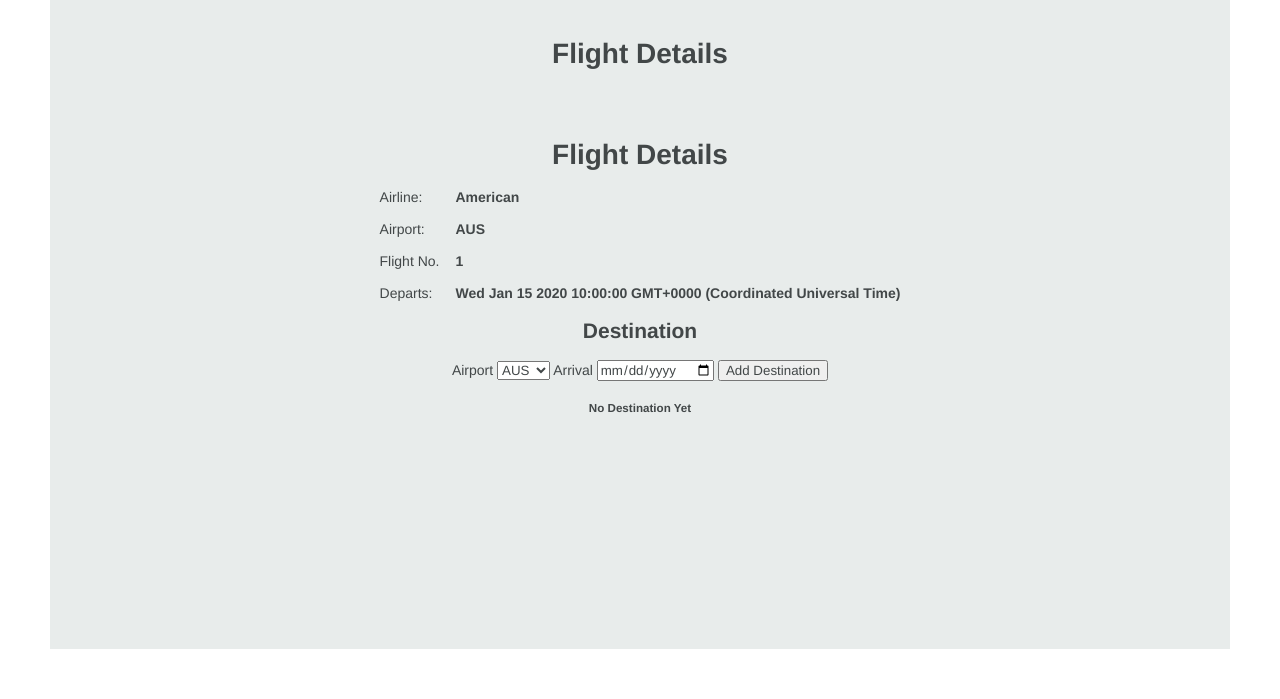
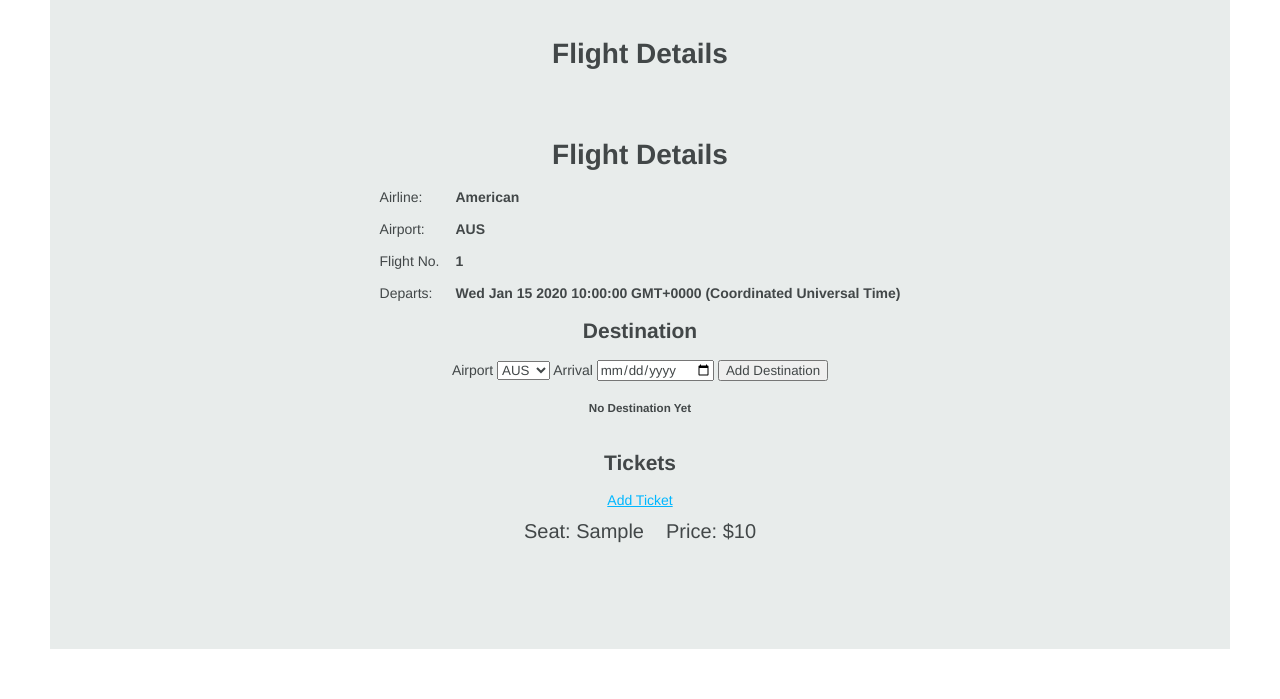
Before and after one commit to Chris-Violante/Mongoose-Flights-App, a Node server app: page /flights/600000000000000000000001 in a window 1280 px wide. Shown: the part 101-800 px from the top of the page. Run offline with Node 20, Linux system fonts and the light colour scheme; tables that the repository leaves empty hold one stand-in row (values such as "Sample post"); some libraries are stand-ins or nearby versions.

Commit message:
tickets work, requirements met

```diff
--- a/controllers/flights.js
+++ b/controllers/flights.js
@@ -1,4 +1,5 @@
 const Flight = require('../models/flight');
+const Ticket = require('../models/ticket');
 
 module.exports = {
     index,
@@ -9,7 +10,10 @@ module.exports = {
 
 function show(req, res) {
   Flight.findById(req.params.id, function(err, flight) {
-    res.render('flights/show',{ title: 'Flight Details', flight});
+    Ticket.find({flight: req.params.id}, function(err, tickets) {
+      console.log(tickets)
+      res.render('flights/show',{ title: 'Flight Details', flight, tickets});
+    })
   });
 };
 
--- a/server.js
+++ b/server.js
@@ -8,6 +8,7 @@ require('./config/database');
 var indexRouter = require('./routes/index');
 const flightsRouter = require('./routes/flights');
 const destsRouter = require('./routes/destinations');
+const ticketsRouter = require('./routes/tickets');
 
 var app = express();
 
@@ -24,6 +25,7 @@ app.use(express.static(path.join(__dirname, 'public')));
 app.use('/', indexRouter);
 app.use('/flights', flightsRouter);
 app.use('/', destsRouter);
+app.use('/', ticketsRouter)
 
 // catch 404 and forward to error handler
 app.use(function(req, res, next) {
--- a/views/flights/show.ejs
+++ b/views/flights/show.ejs
@@ -42,5 +42,25 @@
   <h5>No Destination Yet</h5>
 <% } %>
 
+<h2>Tickets</h2>
+
+<a href="/flights/<%= flight._id %>/tickets/new">Add Ticket</a>
+
+<% if (tickets.length) { %>
+  <table>
+    <tbody>
+      <% tickets.forEach(function(t) { %>
+        <tr>
+          <td>Seat: <%= t.seat %></td>
+          <td>Price: $<%= t.price %></td>
+        </tr>
+      <% }); %>
+    </tbody>
+  </table>
+<% } else { %>
+  <h5>No Tickets Yet</h5>
+<% } %>
+
+
 
 <%- include('../partials/footer') %>
```
Also changed, not shown: controllers/tickets.js (added, +21 -0 lines), models/ticket.js (added, +22 -0 lines), routes/tickets.js (added, +9 -0 lines), views/tickets/new.ejs (added, +14 -0 lines).
